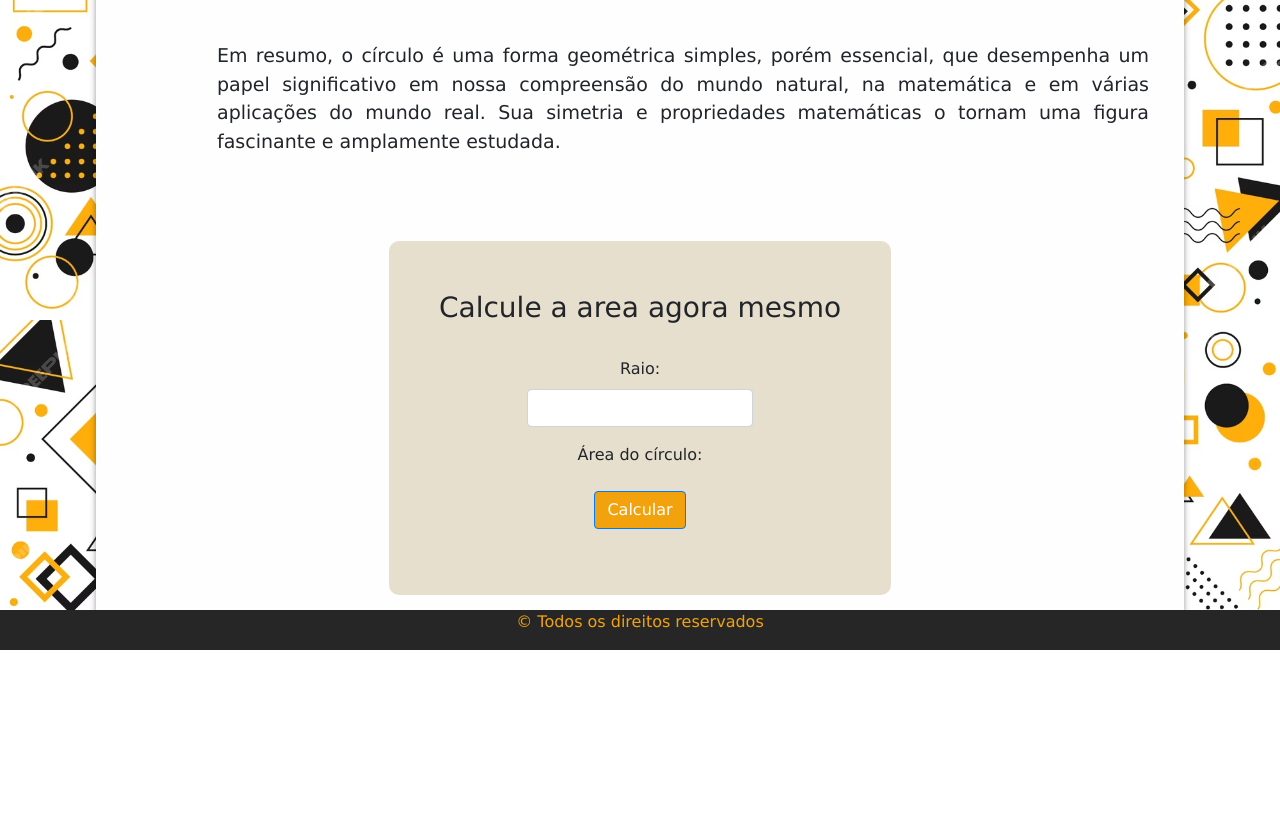
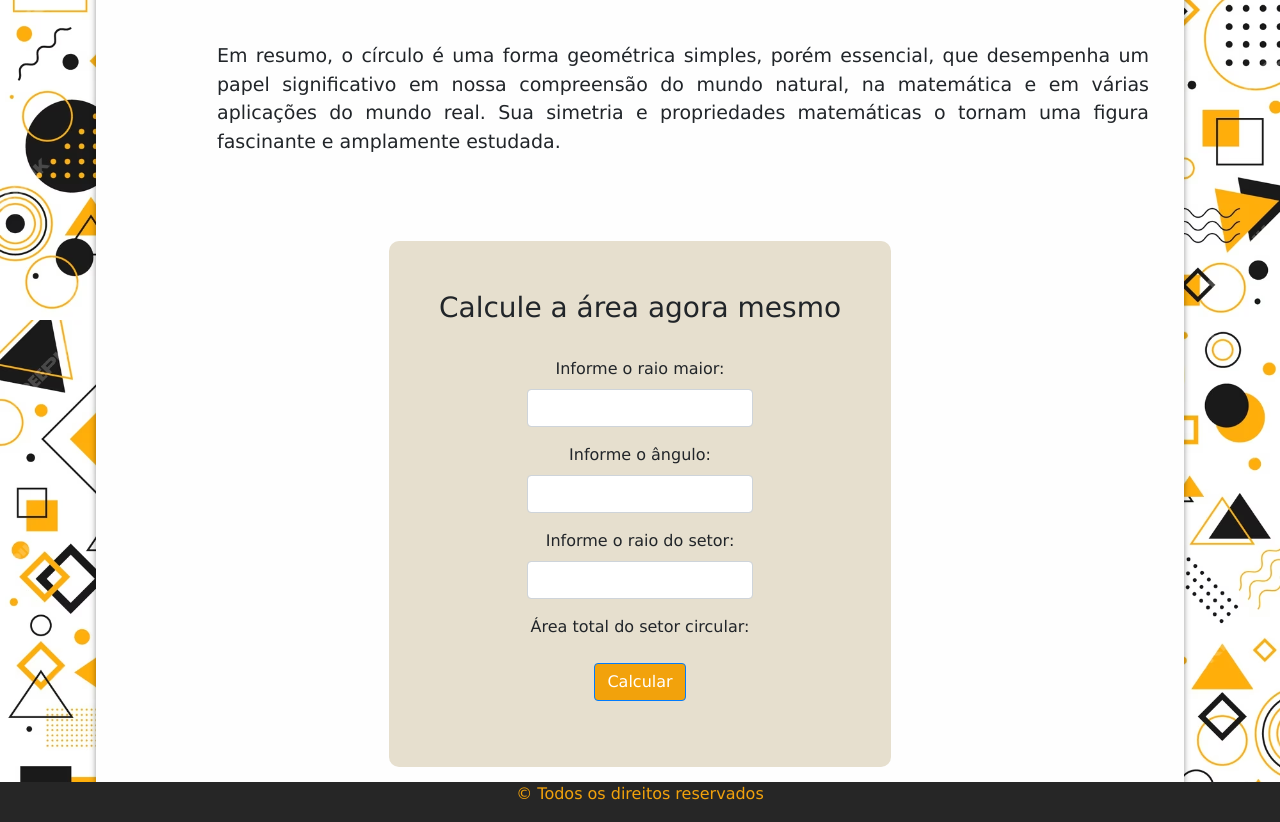
Before and after one commit to PedroGustavo99/Formulando, a plain HTML site: page setorCircular.html in a window 1280 px wide. Shown: the part 533-1355 px from the top of the page. Before the commit the page ends 1183 px from the top, so only its background shows below. Drawn offline with nearby package versions, Linux system fonts and the light colour scheme.

Commit message:
Ajustando o form do setor circular

```diff
--- a/setorCircular.html
+++ b/setorCircular.html
@@ -92,20 +92,30 @@
         </div>
 
         <form class="calcular">
-            <h3>Calcule a area agora mesmo</h3>
+            <h3>Calcule a área agora mesmo</h3>
             <br>
             <div class="mb-3">
-                <label for="areaCirculo" class="form-label">Raio:</label>
-                <input type="number" id="raio" class="form-control">
+                <label for="raioMaior" class="form-label">Informe o raio maior:</label>
+                <input type="number" id="raioMaior" class="form-control">
             </div>
 
             <div class="mb-3">
-                <label for="resultado">Área do círculo:</label>
+                <label for="angulo" class="form-label">Informe o ângulo:</label>
+                <input type="number" id="angulo" class="form-control">
+            </div>
+
+            <div class="mb-3">
+                <label for="raioSetor" class="form-label">Informe o raio do setor:</label>
+                <input type="number" id="raioSetor" class="form-control">
+            </div>
+
+            <div class="mb-3">
+                <label for="resultado">Área total do setor circular: </label>
                 <span id="resultado"></span>
             </div>
 
             <div class="mb-3">
-                <button type="button" id="btnCalcular" class="btn btn-primary" onclick="calcCirculo()">Calcular</button>
+                <button type="button" id="btnCalcular" class="btn btn-primary" onclick="calcSetorCircular()">Calcular</button>
             </div>
         </form>
     </div>
```
